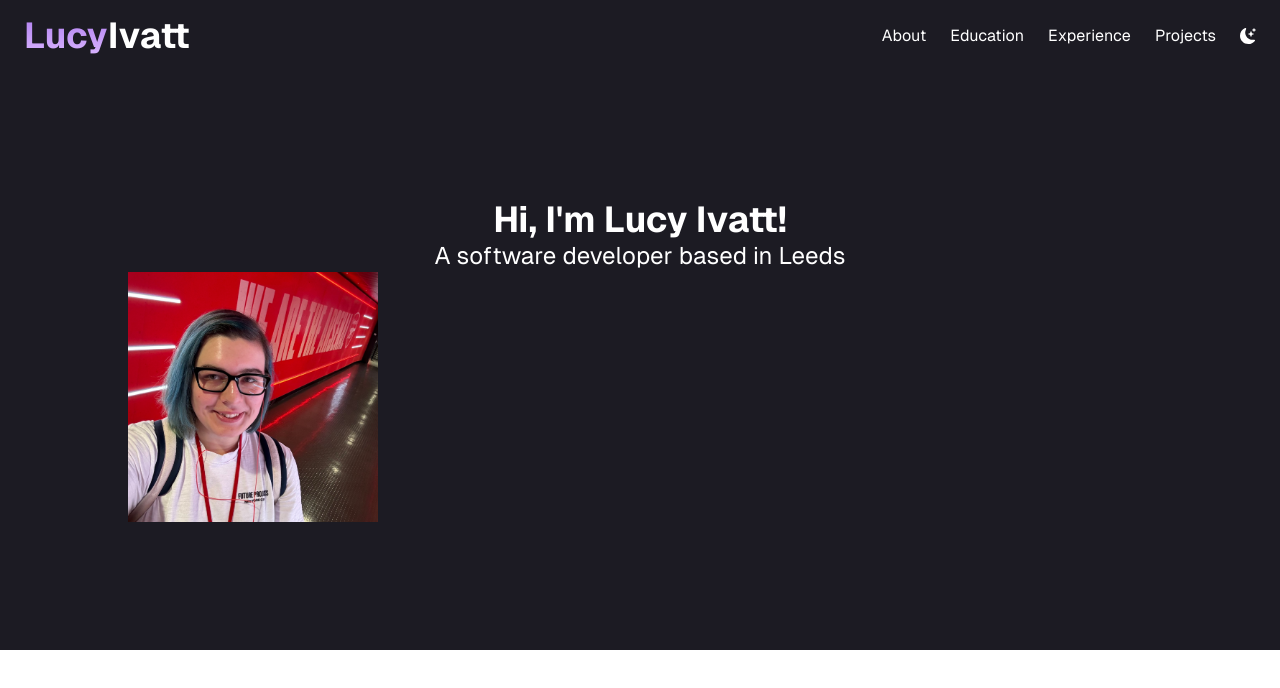
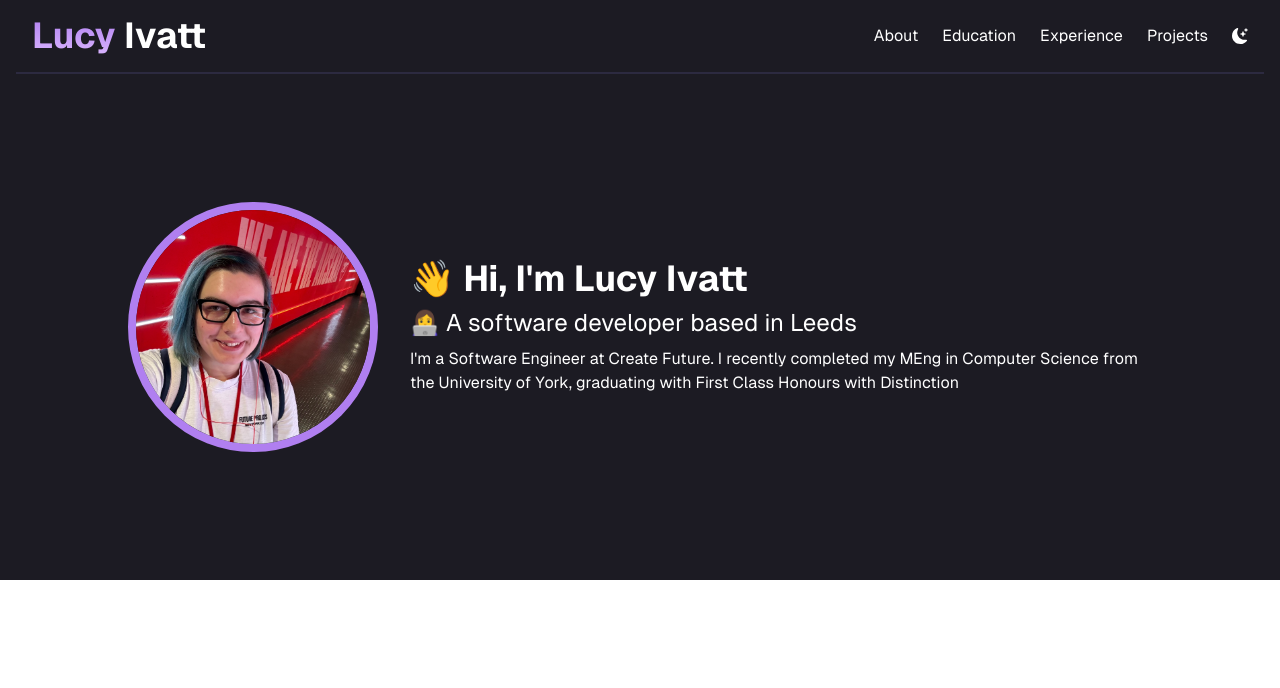
Before and after one commit to LucyIvatt/LucyIvatt.github.io, a Next.js app: page / in a window 1280 px wide. Shown: the top 688 px of the page. Built offline with nearby package versions, Linux system fonts and the light colour scheme.

Commit message:
added third custom colour, began adding to hero

```diff
--- a/src/components/Hero/Hero.tsx
+++ b/src/components/Hero/Hero.tsx
@@ -3,15 +3,23 @@ import React from "react";
 
 export const Hero = () => {
   return (
-    <div className="text-center p-32">
-      <h1>Hi, I&apos;m Lucy Ivatt!</h1>
-      <h2>A software developer based in Leeds</h2>
+    <div className="p-8 md:p-16 lg:p-32 flex justify-center items-center gap-8 lg:flex-row flex-col">
       <Image
         src="images/profile_pic.jpg"
         alt="profile_picture"
         width={250}
         height={250}
+        className="rounded-full border-foreground border-8"
       />
+      <div className="flex flex-col gap-2 text-center lg:text-left">
+        <h1>👋 Hi, I&apos;m Lucy Ivatt</h1>
+        <h2>👩‍💻 A software developer based in Leeds</h2>
+        <p>
+          I'm a Software Engineer at Create Future. I recently completed my MEng
+          in Computer Science from the University of York, graduating with First
+          Class Honours with Distinction
+        </p>
+      </div>
     </div>
   );
 };
--- a/src/components/Navigation/Navigation.tsx
+++ b/src/components/Navigation/Navigation.tsx
@@ -15,11 +15,11 @@ export const Navigation = () => {
   const [isOpen, setIsOpen] = useState(false);
 
   return (
-    <nav className="flex justify-between py-4 px-6 items-center text-white bg-background">
+    <nav className="flex justify-between py-4 items-center text-white bg-background border-b-2 px-4 mx-4 border-example">
       <h1 className="pr-6">
         <span className="bg-gradient-to-b from-foreground to-purple-300 bg-clip-text text-transparent">
           Lucy
-        </span>
+        </span>{" "}
         Ivatt
       </h1>
       <div className="flex items-center gap-6">
--- a/tailwind.config.ts
+++ b/tailwind.config.ts
@@ -10,7 +10,8 @@ const config: Config = {
     extend: {
       colors: {
         background: '#1C1B23',
-        foreground: '#b07ff0'
+        foreground: '#b07ff0',
+        example: '#2c2a40'
       },
       fontFamily: {
         sans: ['var(--font-geist-sans)'],
```
Also changed, not shown: 1 other file (tests, documents, lock files or other folders).
